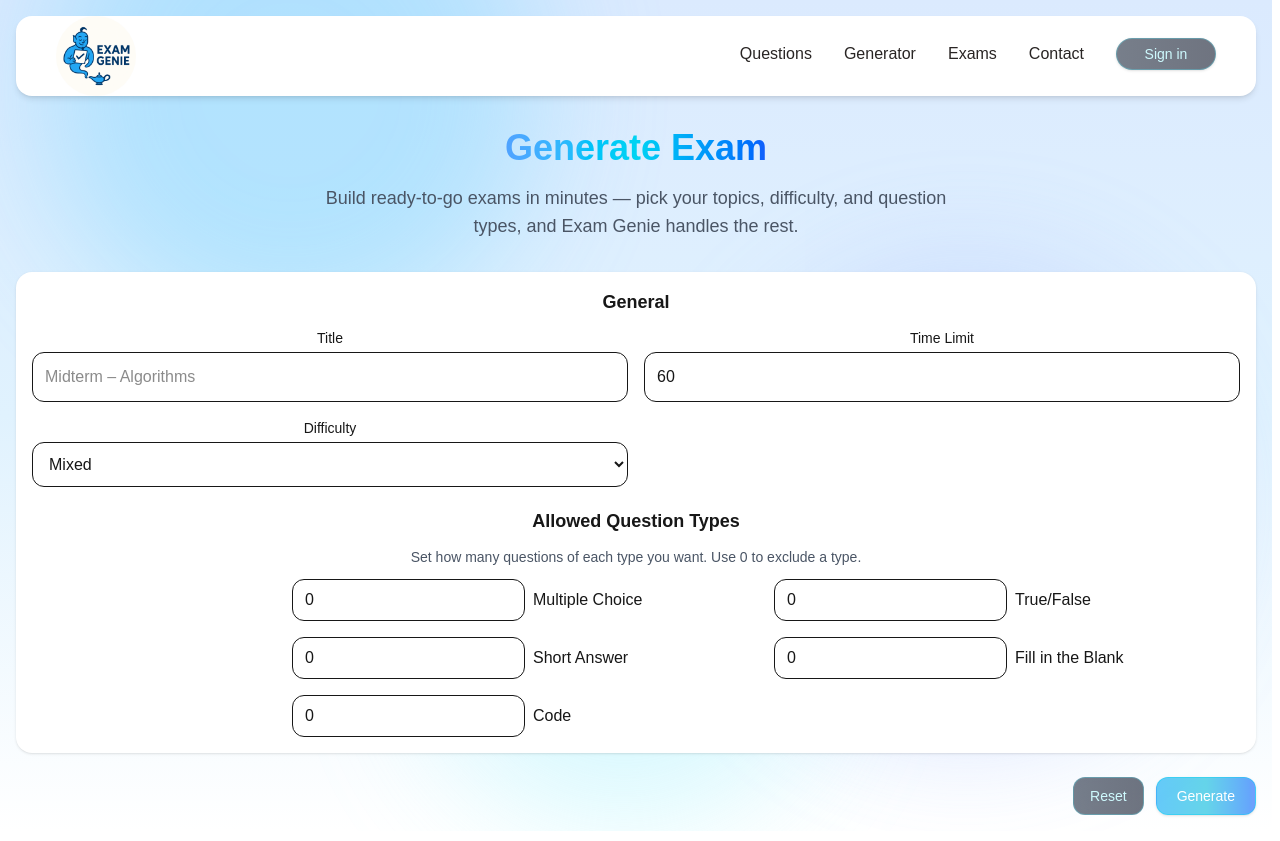
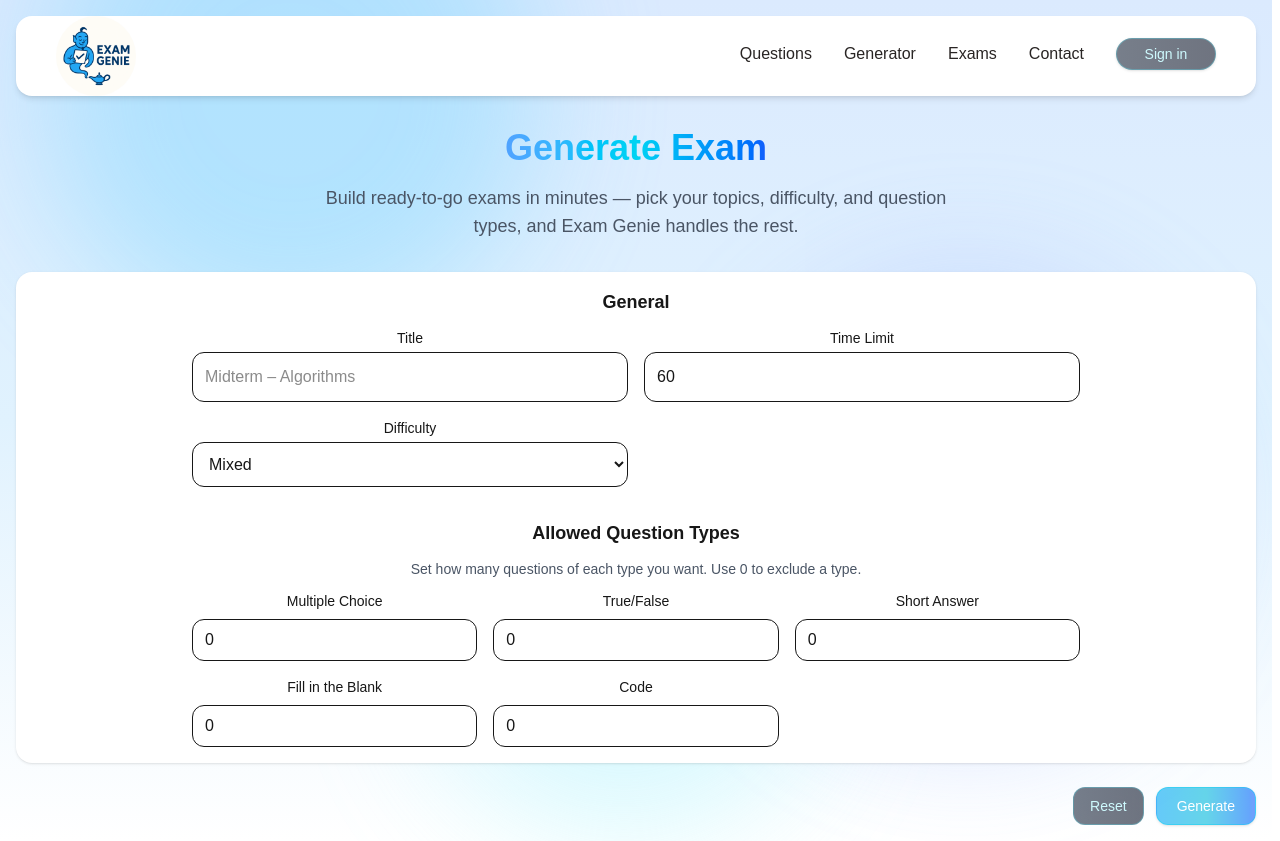
Before and after one commit to Cdagg96/Exam-Genie, a Next.js app: page /exam_gen in a window 1280 px wide. Built offline with nearby package versions, Linux system fonts and the light colour scheme.

Commit message:
added padding on form

```diff
--- a/src/components/examForm.tsx
+++ b/src/components/examForm.tsx
@@ -145,7 +145,7 @@ export default function ExamForm() {
             <form onSubmit={handleSubmit} className="space-y-6">
                 <section className="bg-white rounded-2xl p-4 shadow-sm">
                     <h2 className="mb-3 text-lg font-semibold">General</h2>
-                    <div className="grid gap-4 sm:grid-cols-2">
+                    <div className="pl-40 pr-40 grid gap-4 sm:grid-cols-2">
                         <label className="flex flex-col gap-1">
                             <span className="text-sm font-medium">Title</span>
                             <input
@@ -182,13 +182,14 @@ export default function ExamForm() {
                             </select>
                         </label>
                     </div>
-                    <h2 className="mb-3 mt-5 text-lg font-semibold">Allowed Question Types</h2>
+                    <h2 className="mb-3 mt-8 text-lg font-semibold">Allowed Question Types</h2>
                     <p className="mb-3 text-sm text-gray-600">
                         Set how many questions of each type you want. Use 0 to exclude a type.
                     </p>
-                    <div className="pl-65 grid gap-4 sm:grid-cols-2">
+                    <div className="pl-40 pr-40 grid gap-4 sm:grid-cols-3">
                         {TYPES.map((t) => (
-                            <label key={t.value} className="inline-flex items-center gap-2">
+                            <label key={t.value} className="flex flex-col gap-2">
+                                <span className="text-sm font-medium">{t.label}</span>
                                 <input
                                     type="number"
                                     min={0}
@@ -196,7 +197,7 @@ export default function ExamForm() {
                                     value={typeCounts[t.value]}
                                     onChange={e => setTypeCounts(prev => ({ ...prev, [t.value]: Number(e.target.value) }))}
                                 />
-                                <span>{t.label}</span>
+
                             </label>
                         ))}
                     </div>
```
